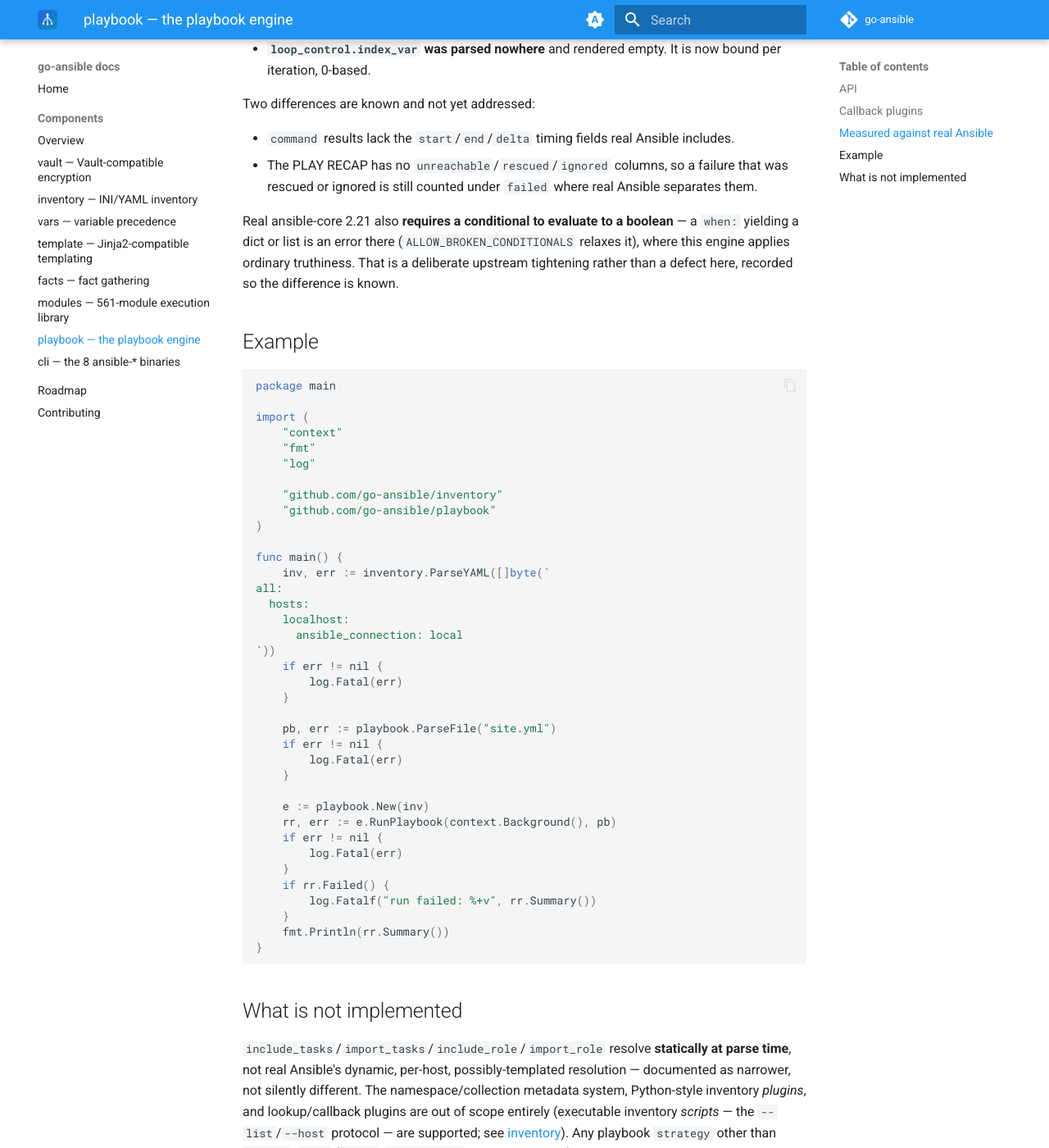
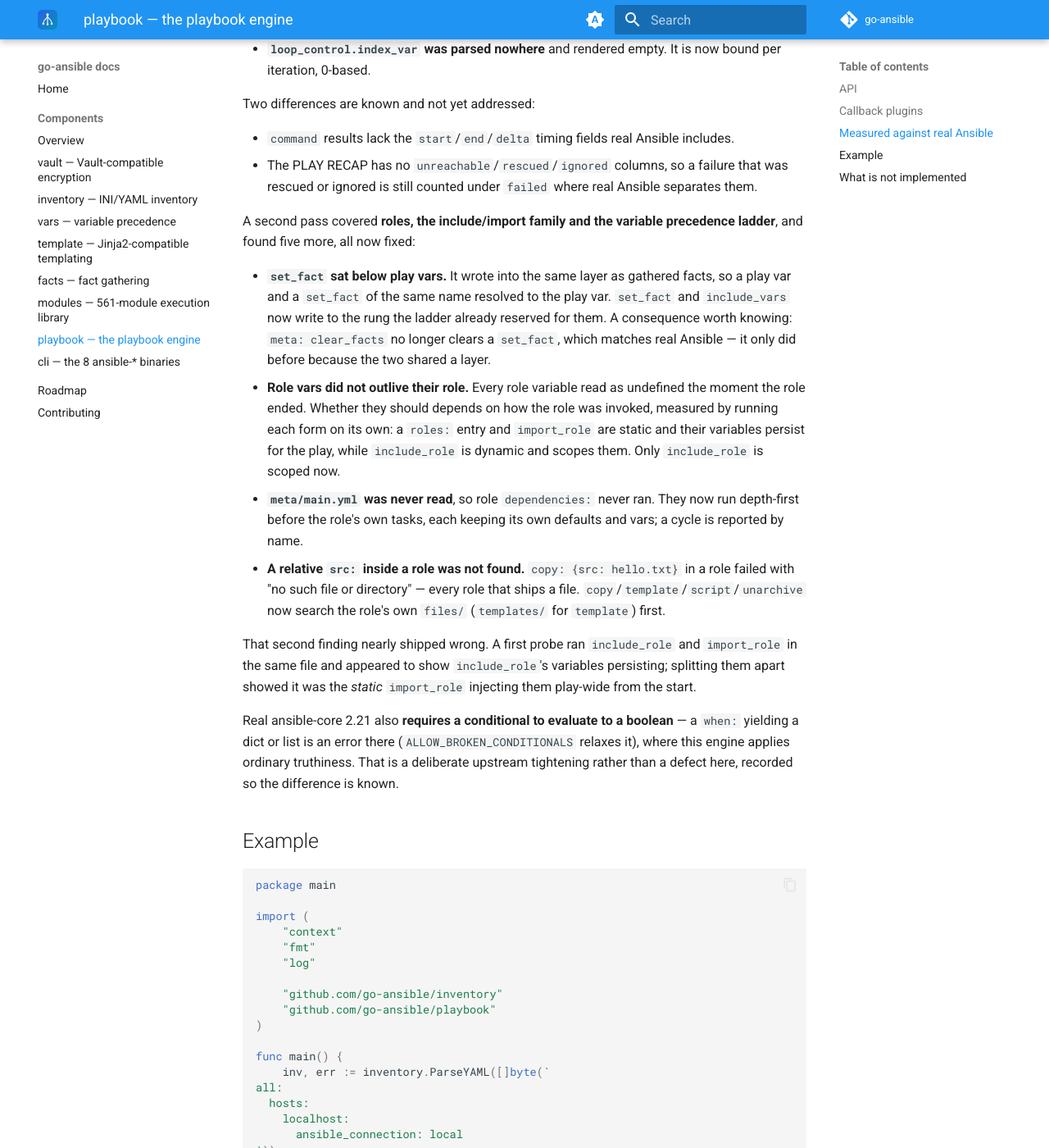
Before and after one commit to go-ansible/docs, an MkDocs documentation site: the page built from docs/components/playbook.md, in a window 1280 px wide and 1400 px high, scrolled down 2953 px. Shown: the whole window at 82% size. Built offline with MkDocs 1.6.1 and Material for MkDocs 9.7.7, drawn with Linux system fonts in a browser that asks for light colours; the version menu is left out.

Commit message:
Record the role and precedence differential (#26)
Adds the second differential pass to playbook's page: the five defects
found across roles, the include/import family and the variable
precedence ladder, why include_role scopes its variables where a roles:
entry and import_role do not, and the probe that nearly settled that
question the wrong way.

```diff
--- a/docs/components/playbook.md
+++ b/docs/components/playbook.md
@@ -147,6 +147,35 @@
   failure that was rescued or ignored is still counted under `failed`
   where real Ansible separates them.
 
+A second pass covered **roles, the include/import family and the variable
+precedence ladder**, and found five more, all now fixed:
+
+- **`set_fact` sat below play vars.** It wrote into the same layer as
+  gathered facts, so a play var and a `set_fact` of the same name
+  resolved to the play var. `set_fact` and `include_vars` now write to
+  the rung the ladder already reserved for them. A consequence worth
+  knowing: `meta: clear_facts` no longer clears a `set_fact`, which
+  matches real Ansible — it only did before because the two shared a
+  layer.
+- **Role vars did not outlive their role.** Every role variable read as
+  undefined the moment the role ended. Whether they should depends on
+  how the role was invoked, measured by running each form on its own: a
+  `roles:` entry and `import_role` are static and their variables
+  persist for the play, while `include_role` is dynamic and scopes them.
+  Only `include_role` is scoped now.
+- **`meta/main.yml` was never read**, so role `dependencies:` never ran.
+  They now run depth-first before the role's own tasks, each keeping its
+  own defaults and vars; a cycle is reported by name.
+- **A relative `src:` inside a role was not found.** `copy: {src:
+  hello.txt}` in a role failed with "no such file or directory" —  every
+  role that ships a file. `copy`/`template`/`script`/`unarchive` now
+  search the role's own `files/` (`templates/` for `template`) first.
+
+That second finding nearly shipped wrong. A first probe ran
+`include_role` and `import_role` in the same file and appeared to show
+`include_role`'s variables persisting; splitting them apart showed it was
+the *static* `import_role` injecting them play-wide from the start.
+
 Real ansible-core 2.21 also **requires a conditional to evaluate to a
 boolean** — a `when:` yielding a dict or list is an error there
 (`ALLOW_BROKEN_CONDITIONALS` relaxes it), where this engine applies
```
